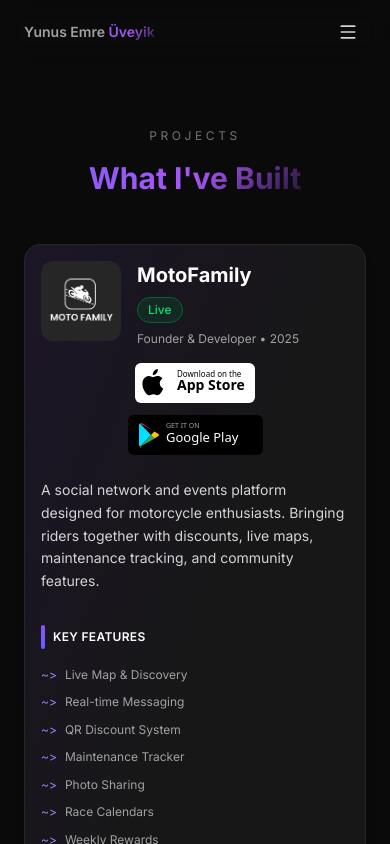
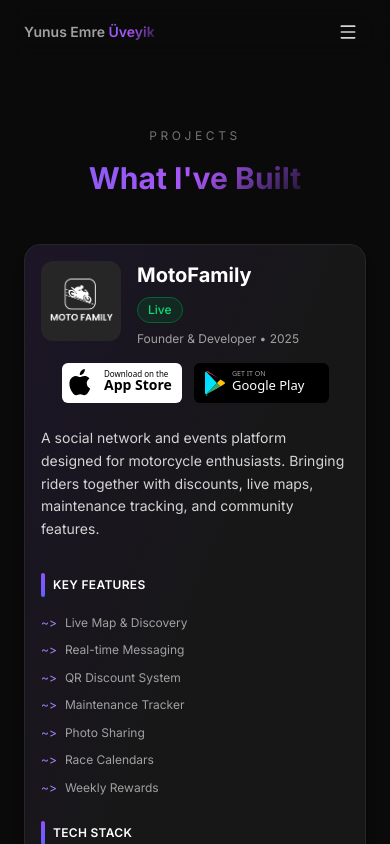
Before and after one commit to yunusemreuveyik/yunusemreuveyik.com, a Next.js app: page /en/projects in a window 390 px wide. Shown: the top 844 px of the page. Built offline with nearby package versions, Linux system fonts and the light colour scheme.

Commit message:
design bug fix

```diff
--- a/src/components/projects.tsx
+++ b/src/components/projects.tsx
@@ -115,21 +115,21 @@
                 </div>
               </div>
 
-              {/* Store Badges - Stack on mobile, horizontal on desktop */}
-              <div className="flex flex-col sm:flex-row items-stretch sm:items-center gap-3 sm:gap-3 w-full sm:w-auto">
+              {/* Store Badges - Row layout, centered */}
+              <div className="flex flex-row items-center justify-center gap-3 w-full">
                 <a
                   href="https://apps.apple.com/tr/app/motofamily/id6749791459"
                   target="_blank"
                   rel="noopener noreferrer"
-                  className="transition-transform hover:scale-105 focus-visible:outline-none focus-visible:ring-2 focus-visible:ring-violet-500 focus-visible:ring-offset-2 focus-visible:rounded flex justify-center sm:justify-start"
+                  className="transition-transform hover:scale-105 focus-visible:outline-none focus-visible:ring-2 focus-visible:ring-violet-500 focus-visible:ring-offset-2 focus-visible:rounded flex justify-center shrink-0"
                   aria-label="Download on the App Store"
                 >
                   <AppStoreBadge
-                    className="h-[40px] w-[120px] dark:hidden"
+                    className="h-[40px] w-auto min-w-[120px] dark:hidden"
                     variant="black"
                   />
                   <AppStoreBadge
-                    className="h-[40px] w-[120px] hidden dark:block"
+                    className="h-[40px] w-auto min-w-[120px] hidden dark:block"
                     variant="white"
                   />
                 </a>
@@ -137,10 +137,10 @@
                   href="https://play.google.com/store/apps/details?id=com.anonymous.MotoFamily"
                   target="_blank"
                   rel="noopener noreferrer"
-                  className="transition-transform hover:scale-105 focus-visible:outline-none focus-visible:ring-2 focus-visible:ring-violet-500 focus-visible:ring-offset-2 focus-visible:rounded flex justify-center sm:justify-start"
+                  className="transition-transform hover:scale-105 focus-visible:outline-none focus-visible:ring-2 focus-visible:ring-violet-500 focus-visible:ring-offset-2 focus-visible:rounded flex justify-center shrink-0"
                   aria-label="Get it on Google Play"
                 >
-                  <GooglePlayBadge className="h-[40px] w-[135px]" />
+                  <GooglePlayBadge className="h-[40px] w-auto min-w-[135px]" />
                 </a>
               </div>
             </div>
--- a/src/components/store-badges.tsx
+++ b/src/components/store-badges.tsx
@@ -15,6 +15,7 @@
     <svg
       className={className}
       viewBox="0 0 120 40"
+      preserveAspectRatio="xMidYMid meet"
       xmlns="http://www.w3.org/2000/svg"
     >
       <rect width="120" height="40" rx="6" fill={bgColor} />
@@ -49,6 +50,7 @@
     <svg
       className={className}
       viewBox="0 0 135 40"
+      preserveAspectRatio="xMidYMid meet"
       xmlns="http://www.w3.org/2000/svg"
     >
       <rect width="135" height="40" rx="6" fill="#000" />
```
